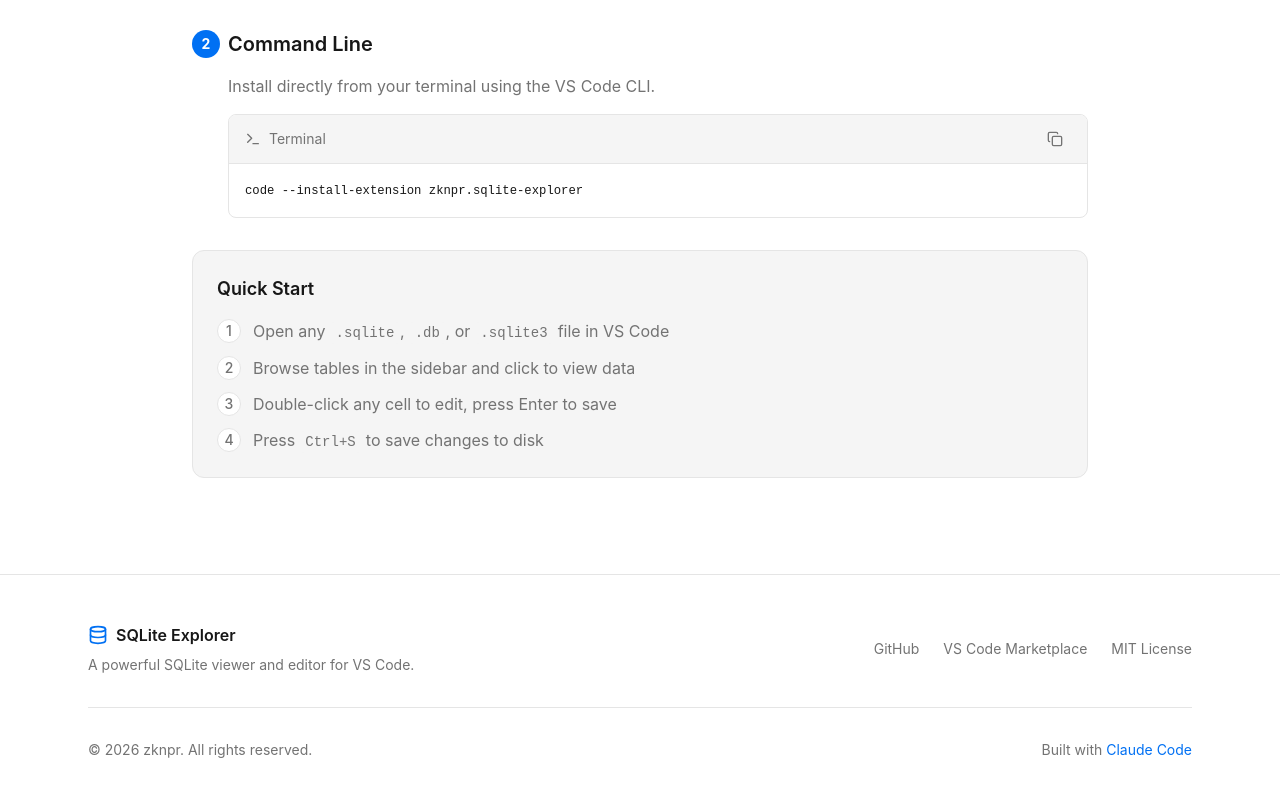
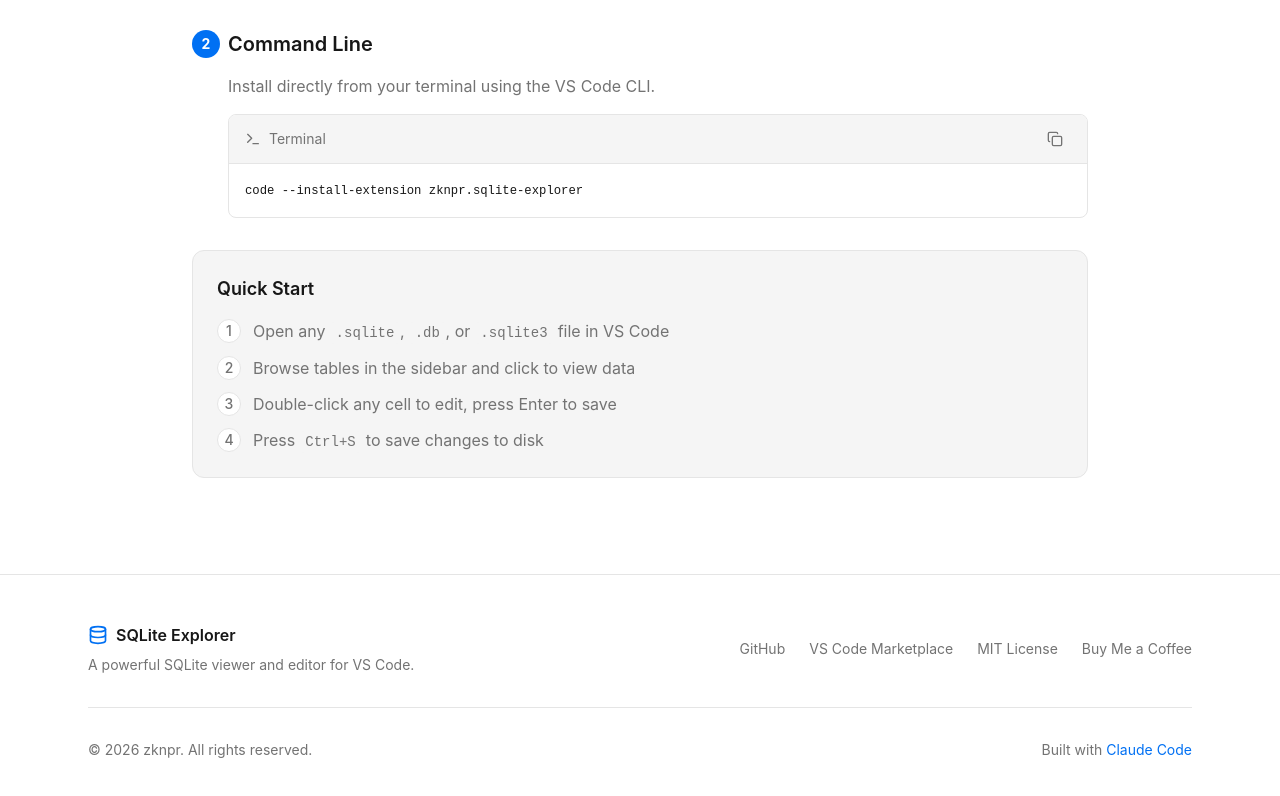
Before and after one commit to zknpr/SQLite-Explorer, a Next.js app in the folder website/: page / in a window 1280 px wide. Shown: the part 3451-4247 px from the top of the page. Built offline with nearby package versions, Linux system fonts and the light colour scheme.

Commit message:
feat: integrate Buy Me a Coffee link in README and website footer

```diff
--- a/package.json
+++ b/package.json
@@ -9,6 +9,10 @@
   "repository": {
     "type": "git",
     "url": "https://github.com/zknpr/sqlite-explorer"
+  },
+  "funding": {
+    "type": "individual",
+    "url": "https://buymeacoffee.com/zknpr"
   },
   "engines": {
     "vscode": "^1.83.1"
--- a/website/components/Footer.tsx
+++ b/website/components/Footer.tsx
@@ -26,6 +26,10 @@
   {
     label: 'MIT License',
     href: 'https://github.com/zknpr/sqlite-explorer/blob/main/LICENSE.md',
+  },
+  {
+    label: 'Buy Me a Coffee',
+    href: 'https://buymeacoffee.com/zknpr',
   },
 ];
 
```
Also changed, not shown: 1 other file (tests, documents, lock files or other folders).
